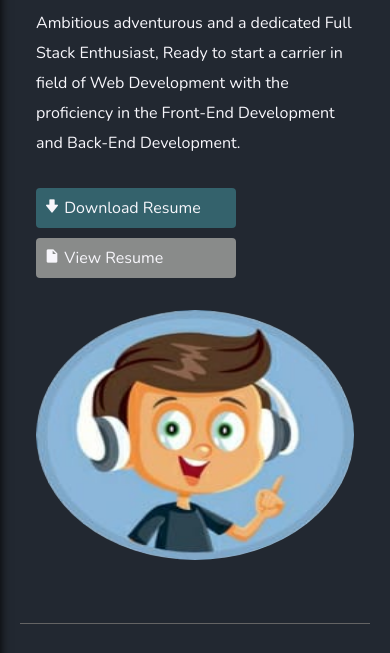
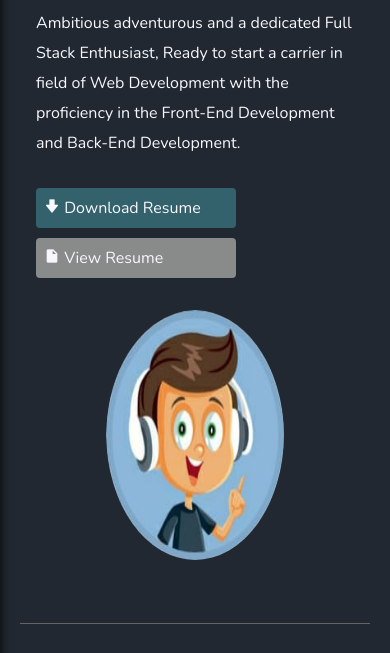
Before and after one commit to abquadir/My-PortFolio, a plain HTML site: page index.html in a window 390 px wide. Shown: the part 178-831 px from the top of the page. Drawn offline with nearby package versions, Linux system fonts and the light colour scheme.

Commit message:
Changes done

```diff
--- a/css/mediaquery.css
+++ b/css/mediaquery.css
@@ -23,6 +23,11 @@
 @media(max-width:768px){
   nav{
     max-width: 100%;
+  }
+  .about__img{
+    width: 60% !important;
+    padding: 1rem;
+    margin: 0 auto;
   }
   #sidebar{
     margin-left: -100%;
--- a/css/styles.css
+++ b/css/styles.css
@@ -115,7 +115,7 @@ a{
 }
 
 .about__img{
-  width: 60%;
+  width: 50%;
   padding: 1rem;
 }
 .about__img img{
```
